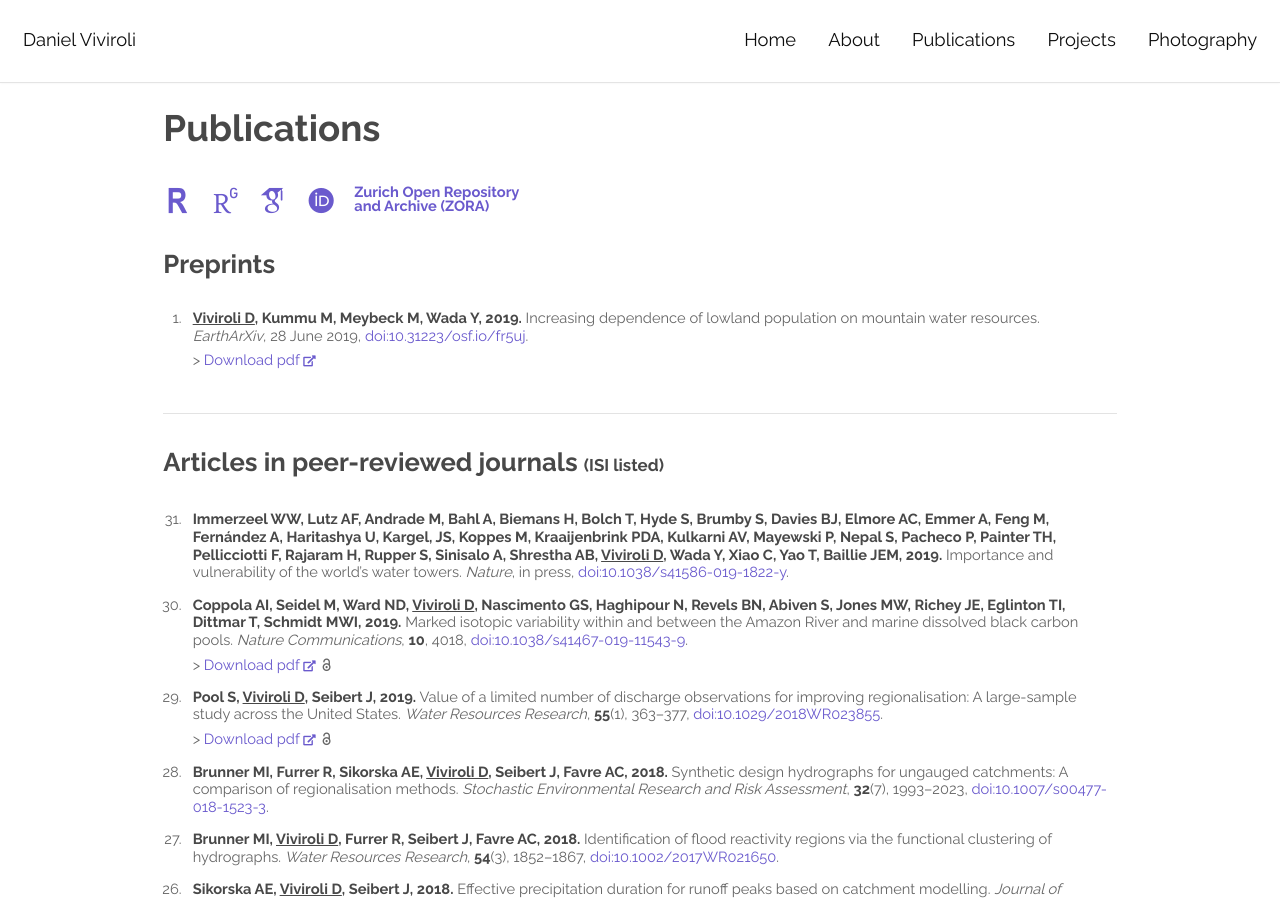
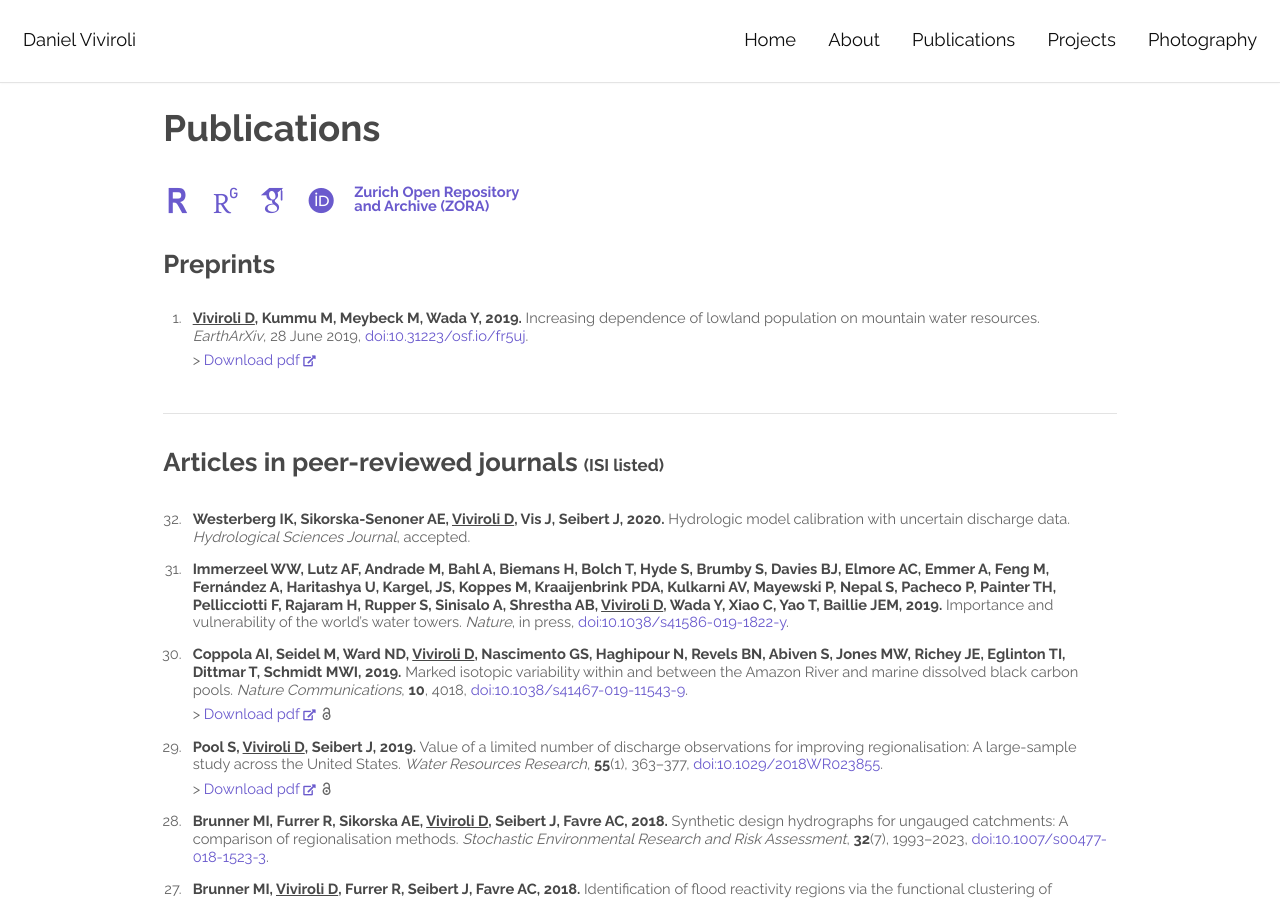
Before and after one commit to katarenamatos/katarenamatos.github.io, a Jekyll site: the page built from publications.html, in a window 1280 px wide and 900 px high. Built offline with Jekyll 4.4.1, drawn with Linux system fonts in a browser that asks for light colours; some web fonts are replaced.

Commit message:
publication update

```diff
--- a/_data/publications_papers-peer-reviewed.yml
+++ b/_data/publications_papers-peer-reviewed.yml
@@ -1,3 +1,9 @@
+- authors: Westerberg IK, Sikorska-Senoner AE, Viviroli D, Vis J, Seibert J
+  year: 2020
+  title: Hydrologic model calibration with uncertain discharge data
+  journal: Hydrological Sciences Journal
+  volume: accepted
+
 - authors: Immerzeel WW, Lutz AF, Andrade M, Bahl A, Biemans H, Bolch T, Hyde S, Brumby S, Davies BJ, Elmore AC, Emmer A, Feng M, Fernández A, Haritashya U, Kargel, JS, Koppes M, Kraaijenbrink PDA, Kulkarni AV, Mayewski P, Nepal S, Pacheco P, Painter TH, Pellicciotti F, Rajaram H, Rupper S, Sinisalo A, Shrestha AB, Viviroli D, Wada Y, Xiao C, Yao T, Baillie JEM
   year: 2019
   title: "Importance and vulnerability of the world’s water towers"
```
